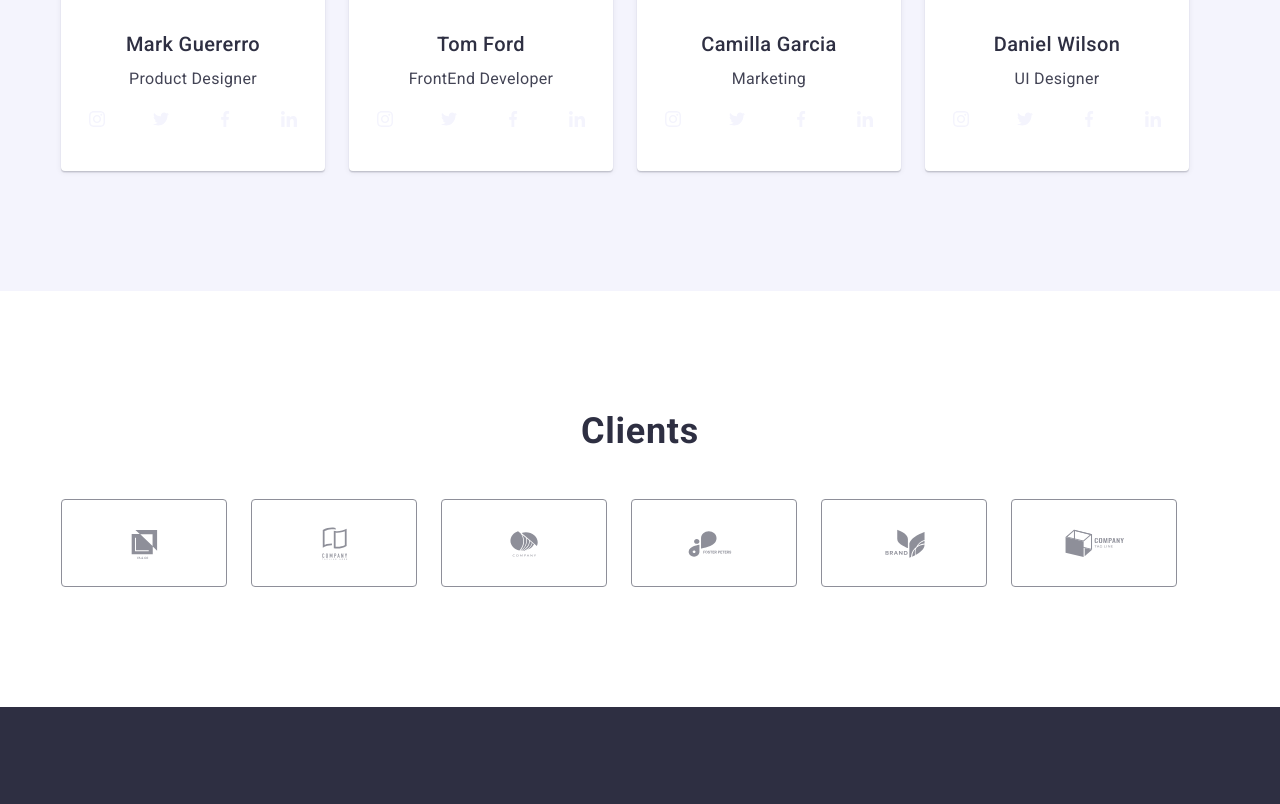
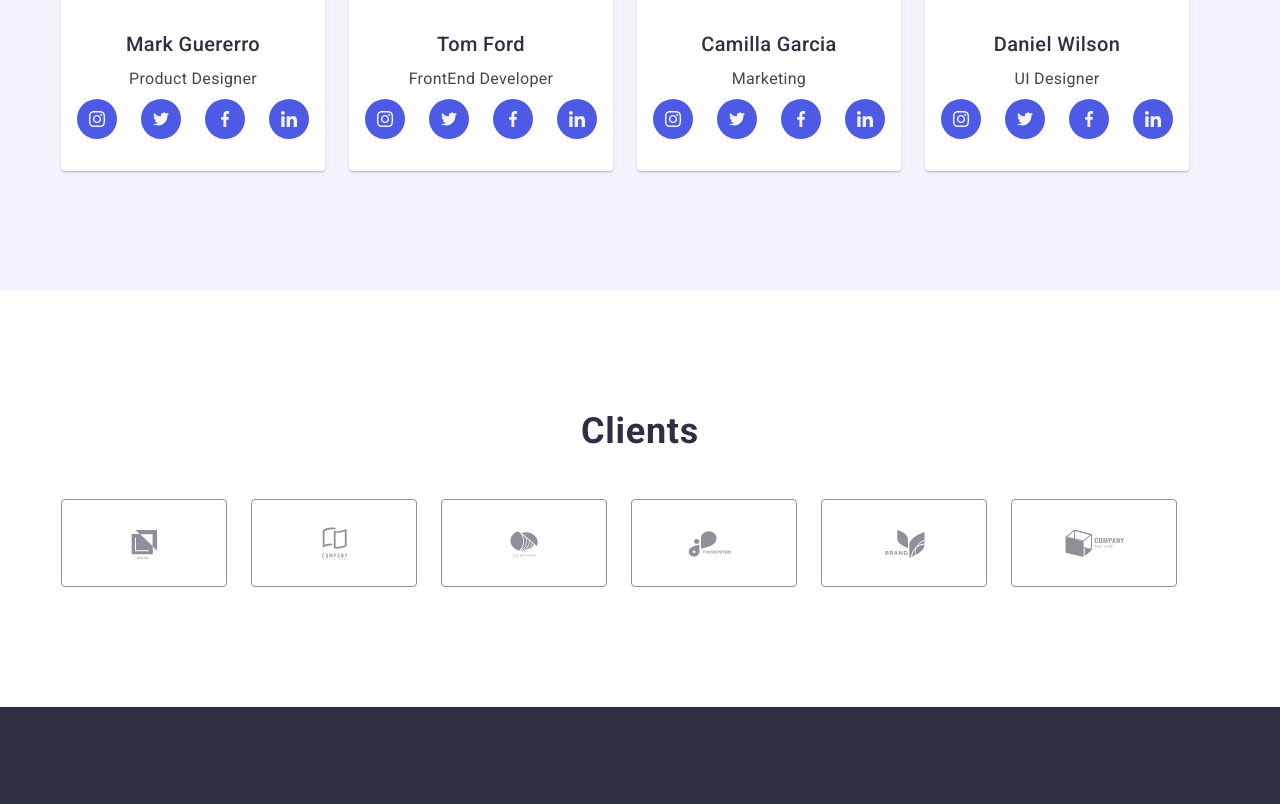
Before and after one commit to roeledeleon/goit-markup-hw-04, a plain HTML site: page index.html in a window 1280 px wide. Shown: the part 2145-2949 px from the top of the page. Drawn offline with Linux system fonts and the light colour scheme.

Commit message:
Update styles.css

```diff
--- a/css/styles.css
+++ b/css/styles.css
@@ -353,7 +353,7 @@ span#studio:hover {
   align-items: center;
   width: 40px;
   height: 40px;
-  background-color: var(--WHITE);
+  background-color: var(--IRIS);
   color: var(--CLOUD);
   border-radius: 50%;
 }
```
